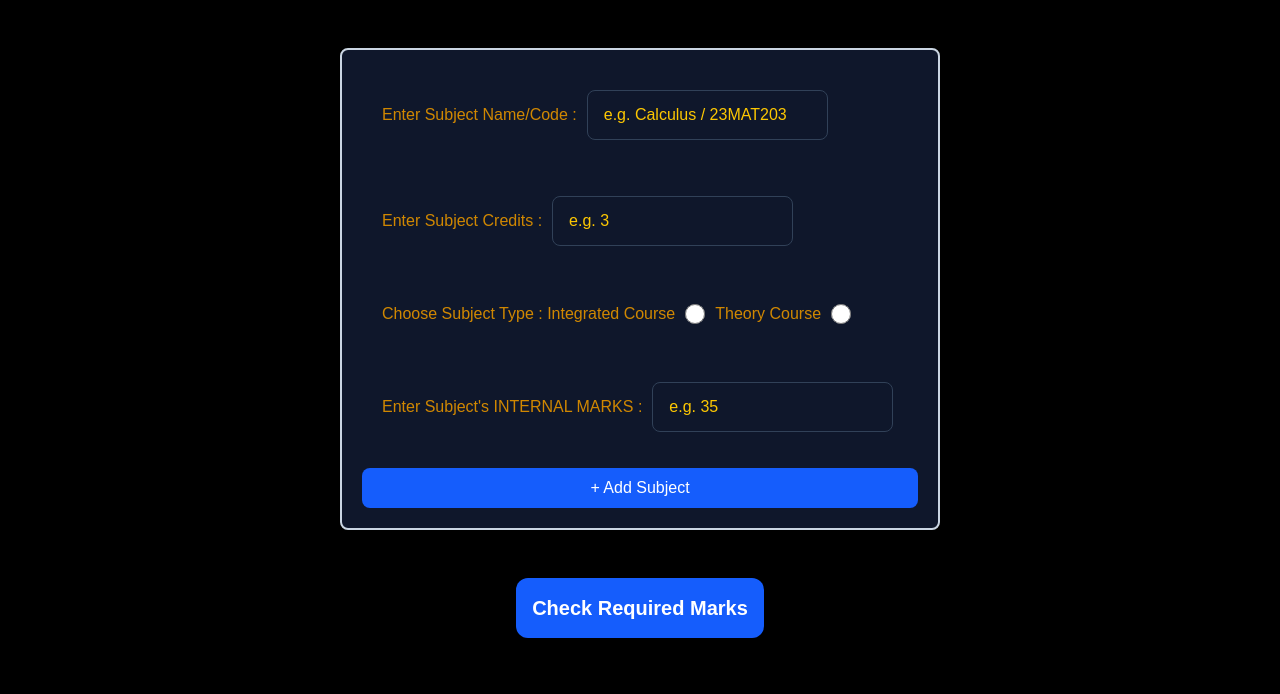
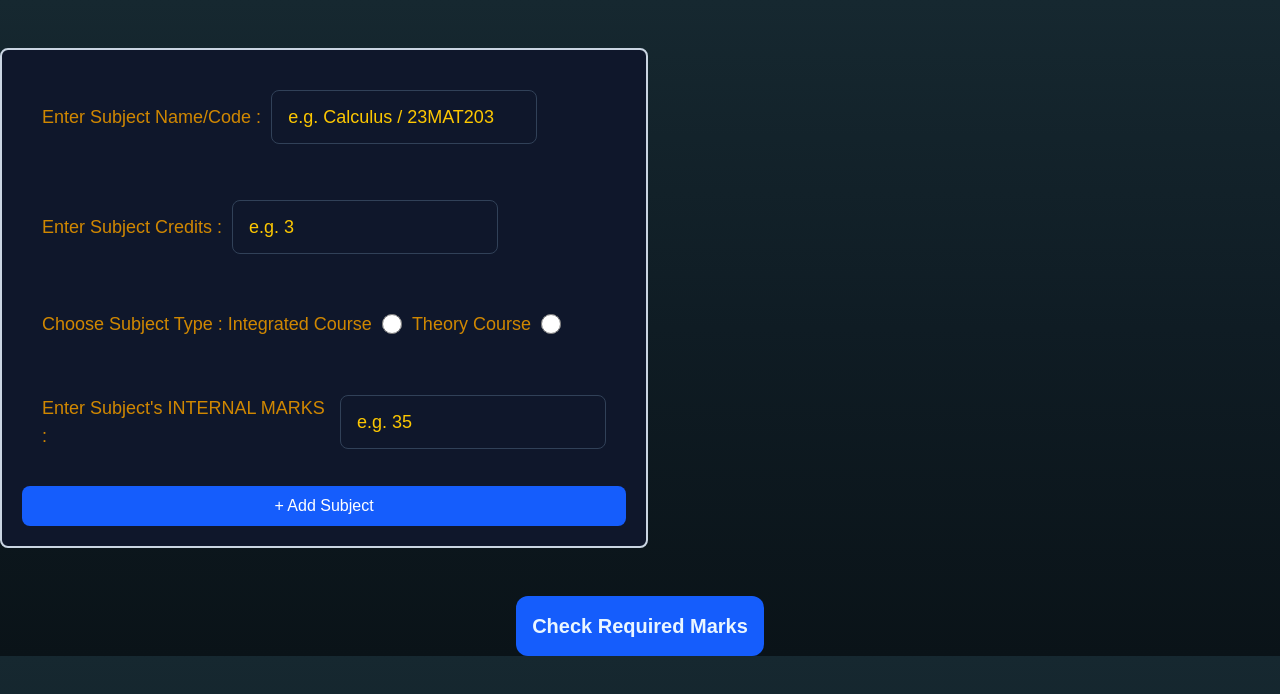
Before and after one commit to creator-chandru/GradeMap, a React (Vite) app: page / in a window 1280 px wide. Shown: the top 694 px of the page. Built offline with nearby package versions, Linux system fonts and the light colour scheme.

Commit message:
design v1 for subject cards made

```diff
--- a/src/App.jsx
+++ b/src/App.jsx
@@ -10,10 +10,12 @@ export function App() {
   const [selectedSubject, setSelectedSubject] = useState('');
   return (
     <>
-      <SubjectForm subjectsList = {subjectsList} setSubjectsList = {setSubjectsList}/>
-      {
-        subjectsList.length > 0 && <SubjectList subjects = {subjectsList}/>
-      }
+      <main className = "flex flex-row gap-3 my-12">
+        <SubjectForm subjectsList = {subjectsList} setSubjectsList = {setSubjectsList}/>
+        {
+          subjectsList.length > 0 && <SubjectList subjects = {subjectsList}/>
+        }
+      </main>
       <button type="button" onClick = {() => setTable(true)} className = " bg-blue-600 p-4 border-none rounded-xl text-xl font-bold mt-2 block m-auto">Check Required Marks</button>
       {(table && subjectsList.length >0) && <SubjectTable subjects = {subjectsList} selectedSubject = {selectedSubject} setSelectedSubject = {setSelectedSubject}/>}
       {table && (selectedSubject || subjectsList[0]) && <MarksEstimator selectedSubject = {selectedSubject || subjectsList[0]}/>}
--- a/src/components/subjectForm.jsx
+++ b/src/components/subjectForm.jsx
@@ -5,7 +5,7 @@ export function SubjectForm(props){
     const [errorMessage, setErrorMessage] = useState('');
 
     const inputStyles = "bg-state-900 text-yellow-400 placeholder:text-yellow-400 rounded-lg px-4 py-3 border border-slate-700" ;
-    const labelStyles = "text-yellow-600 px-3 py-3 flex items-center gap-2.5 m-2";
+    const labelStyles = "text-lg text-yellow-600 px-3 py-3 flex items-center gap-2.5 m-2";
 
     function handleFormSubject(formData){
         const newSubject = formData.get('subjectCode');
@@ -13,11 +13,11 @@ export function SubjectForm(props){
         const newType = formData.get('subjectType');
         const newInternalMarks = formData.get('subjectInternalMark');
         if (newType === 'I' && (newInternalMarks > 50 || newInternalMarks < 0)){
-            setErrorMessage((prevErrorMessage) => prevErrorMessage + 'FILL IN VALID INTERNAL MARKS');
+            setErrorMessage('FILL IN VALID INTERNAL MARKS');
             return;
         }
         else if (newType === 'T' && (newInternalMarks > 40 || newInternalMarks < 0)){
-            setErrorMessage((prevErrorMessage) => prevErrorMessage + 'FILL IN VALID INTERNAL MARKS');
+            setErrorMessage('FILL IN VALID INTERNAL MARKS');
             return;
         }
         else{
@@ -35,8 +35,8 @@ export function SubjectForm(props){
     }
 
     return (
-        <main>
-            <form action = {handleFormSubject} className = "bg-slate-900 border-2 border-slate-300 rounded-lg p-5 flex flex-col gap-4 w-150 m-auto my-12">
+        <section>
+            <form action = {handleFormSubject} className = "bg-slate-900 border-2 border-slate-300 rounded-lg p-5 flex flex-col gap-4 w-162 mr-auto">
                 <label className = {labelStyles}>
                     Enter Subject Name/Code : <input type = "text" placeholder = "e.g. Calculus / 23MAT203" name = "subjectCode" required className = {inputStyles}/>
                 </label>
@@ -54,7 +54,7 @@ export function SubjectForm(props){
                 </label>
                 <button type = "submit" className = "bg-blue-600 text-white border-none rounded-lg py-2 hover:bg-blue-800"> + Add Subject</button>
             </form>
-        {(!errorMessage) ? '' : <p className="text-red-500" >{errorMessage}</p>}
-        </main>
+        {(!errorMessage) ? '' : <p className="text-red-500 text-center text-2xl" >{errorMessage}</p>}
+        </section>
     );
 }
--- a/src/components/subjectList.jsx
+++ b/src/components/subjectList.jsx
@@ -1,12 +1,15 @@
 export function SubjectList(props){
+
+    const divStyle = "bg-violet-800 flex flex-col gap-6 border-2 border-yellow-400 rounded-2xl w-70 h-60 p-4 m-2";
+    const detailStyle = "text-2xl text-amber-500 pl-3";
     function addToList(subjects){
         return subjects.map((subj) => {
-            return <div key = {subj.subjectCode} className = "subject-div">{subj.subjectCode} , {subj.subjectCredit} , {subj.subjectType} , {subj.subjectInternalMarks}</div>
+            return <div key = {subj.subjectCode} className = {divStyle}><span className = "text-3xl text-center text-yellow-200">{subj.subjectCode}</span>  <span className = {detailStyle}>Credits  : {subj.subjectCredit}</span>  <span className = {detailStyle}>Subject Type: {subj.subjectType}</span>  <span className = {detailStyle}>Internal Marks : {subj.subjectInternalMarks}</span></div>
         });
     }
     return(
         <section>
-            <div className = "list-container">
+            <div className = "flex flex-row flex-wrap">
                 {addToList(props.subjects)}
             </div>
         </section>
--- a/src/index.css
+++ b/src/index.css
@@ -2,8 +2,15 @@
 
 *{
   font-family:Arial, Helvetica, sans-serif;
+  box-sizing:border-box;
 }
 body{
-  background-color:black;
-  color:white;
+  background: linear-gradient(
+        to bottom,
+        #162830,
+        #0F1C24,
+        #0A1318
+    );
+  /*background-color: #0B141C;*/
+  color: #EAF6FF;
 }
```
